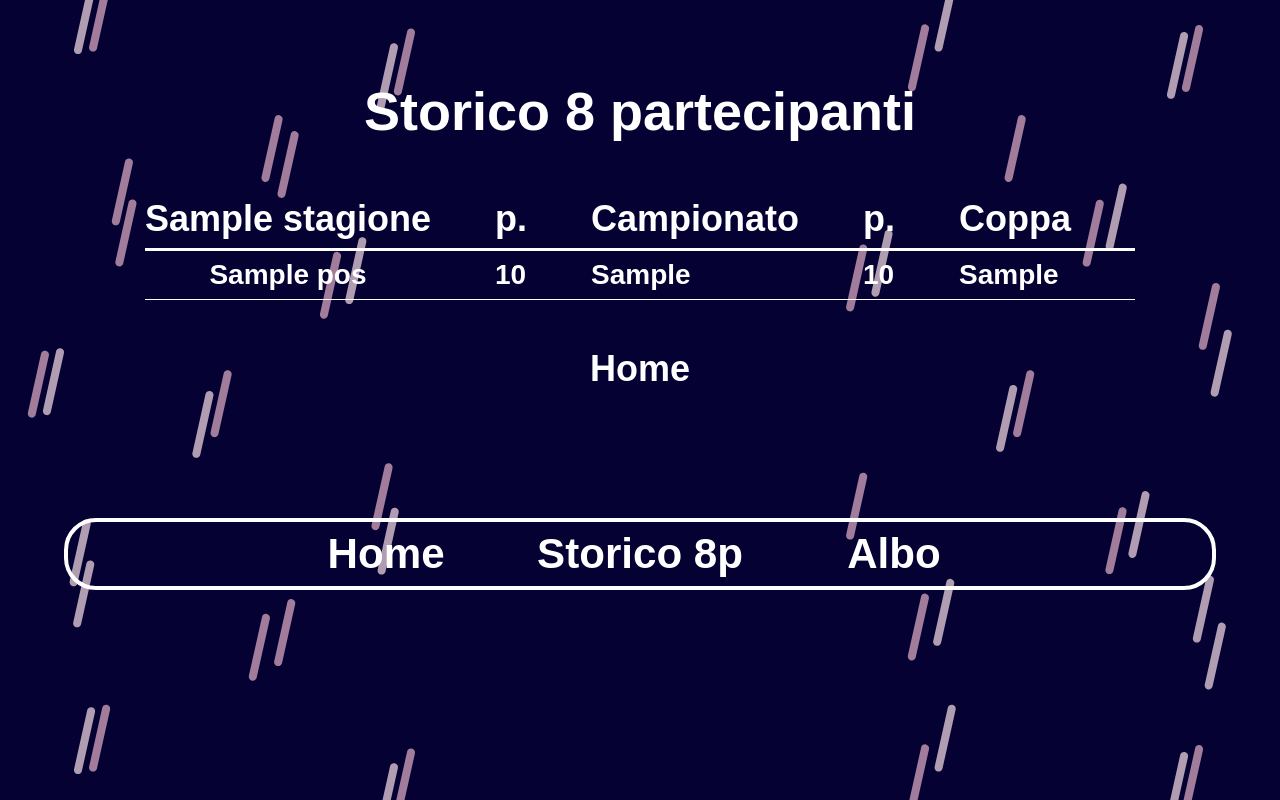
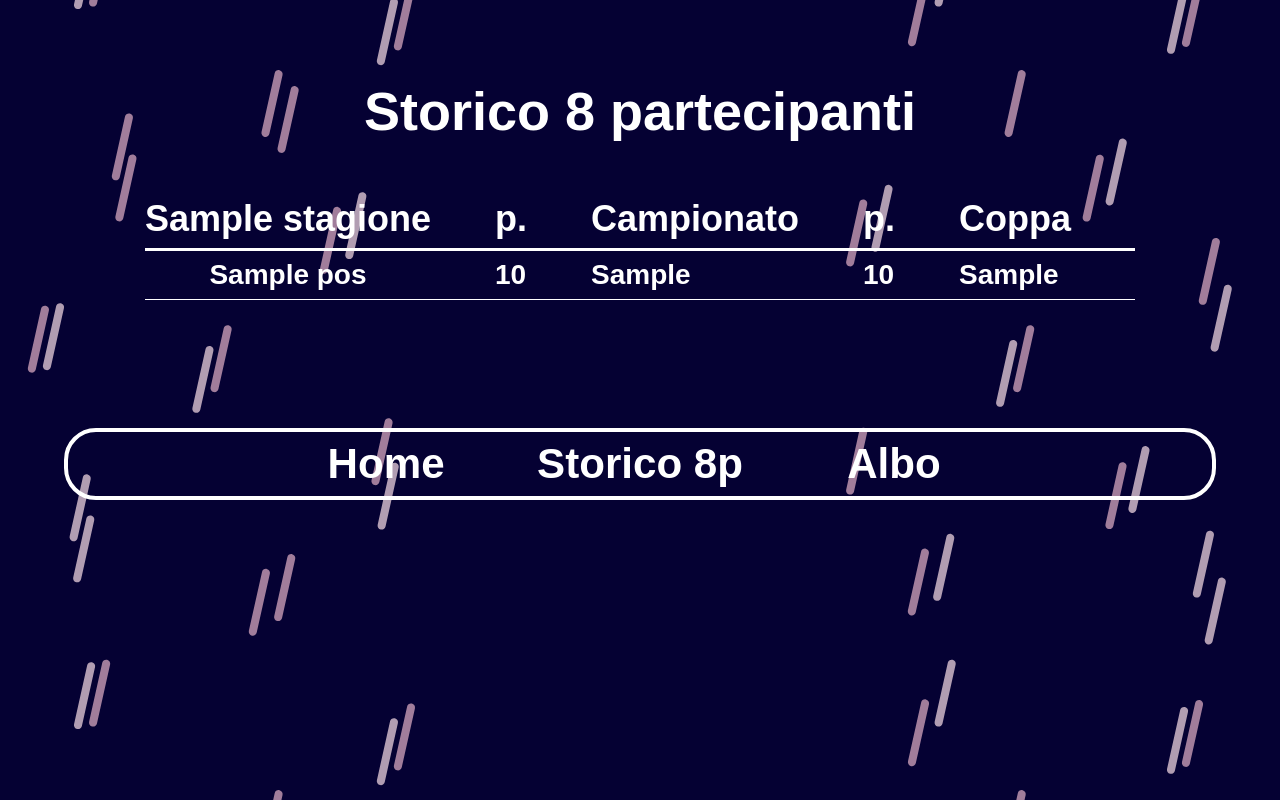
Before and after one commit to claudio-muroni/IFESIF-Flask, a Flask app: template templates/history8p.html in a window 1280 px wide. Run offline with Flask 3, Linux system fonts and the light colour scheme; the template is opened without the code that fills it: most values are stand-ins (such as "Sample title", 1, 10 or a date in 2020); some web fonts are replaced.

Commit message:
Removed footerfrom history8

```diff
--- a/templates/history8p.html
+++ b/templates/history8p.html
@@ -28,8 +28,4 @@
         </div>
     {% endfor %}
 
-    <footer>
-        <a href="/">Home</a>
-    </footer>
-
 {% endblock %}
```
